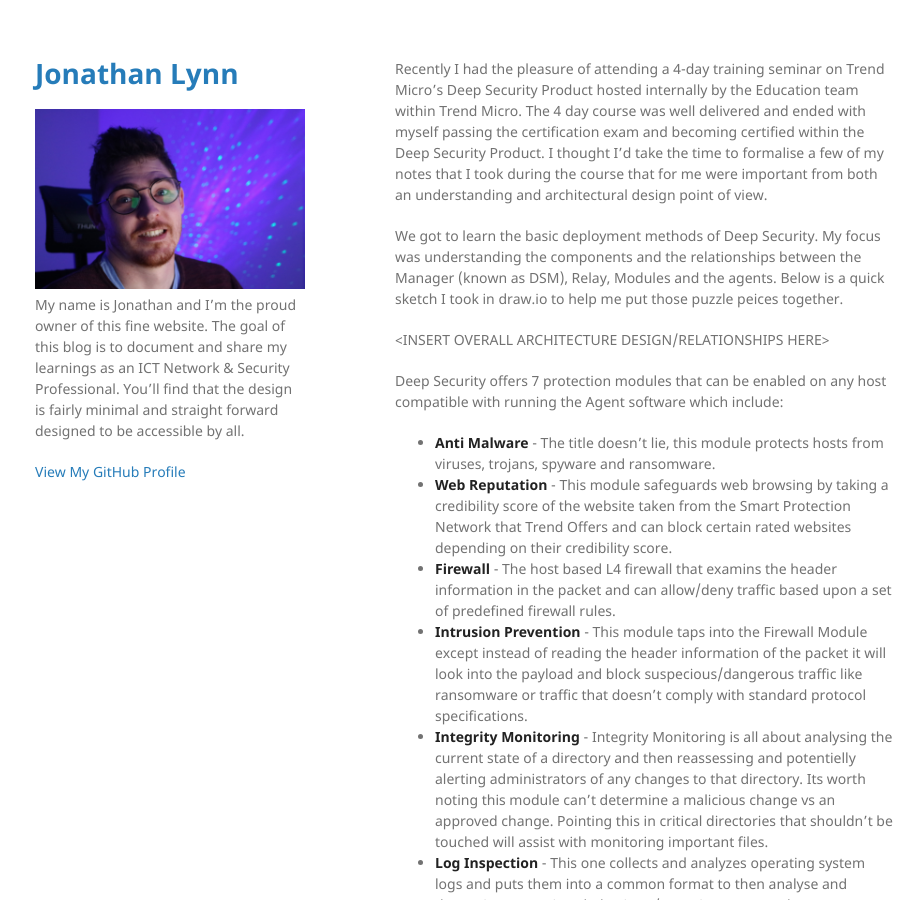
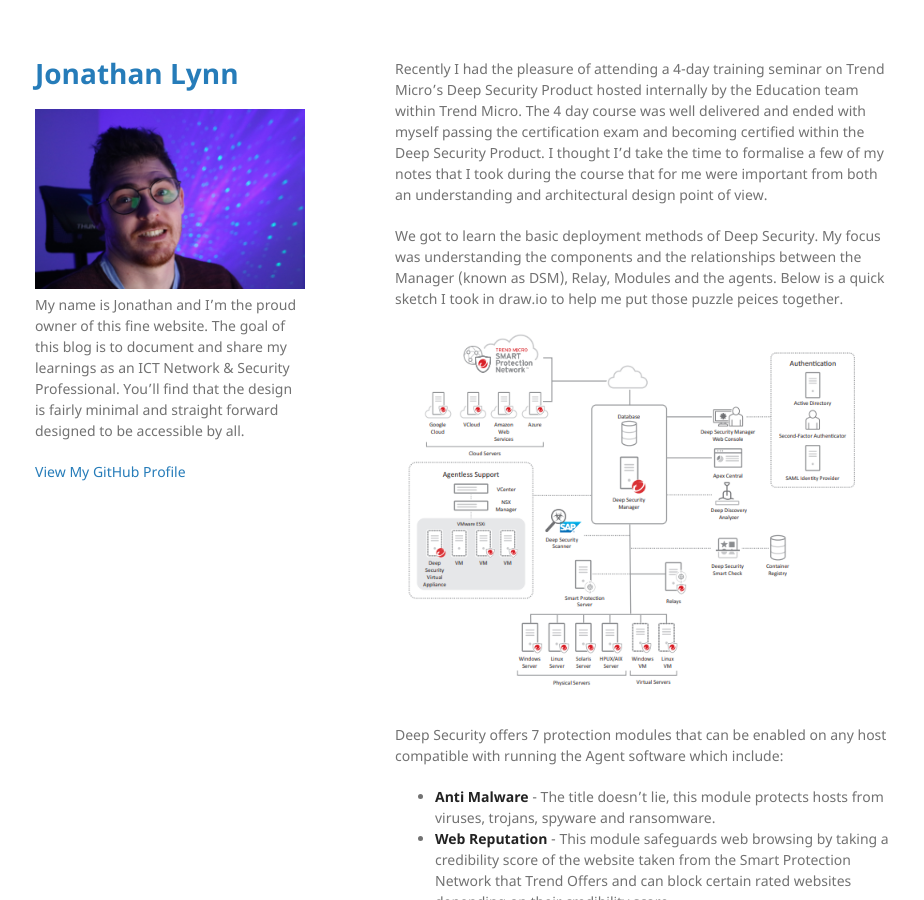
Before and after one commit to jonathanLynn/jonathanlynn.github.io, a Jekyll site: the page built from assets/blogposts/2021-AUG-TRENDMICRO-deepsecuritycertified.md, in a window 1280 px wide and 900 px high. Shown: the whole window, without its empty margins (175-1099 px from the left). Built offline with Jekyll 4.4.1, drawn with Linux system fonts in a browser that asks for light colours; our own code applies the rules of GitHub Pages for plain Markdown files.

Commit message:
Update 2021-AUG-TRENDMICRO-deepsecuritycertified.md

```diff
--- a/assets/blogposts/2021-AUG-TRENDMICRO-deepsecuritycertified.md
+++ b/assets/blogposts/2021-AUG-TRENDMICRO-deepsecuritycertified.md
@@ -5,7 +5,7 @@ time to formalise a few of my notes that I took during the course that for me we
 We got to learn the basic deployment methods of Deep Security. My focus was understanding the components and the relationships between the Manager (known as DSM), Relay, Modules
 and the agents. Below is a quick sketch I took in draw.io to help me put those puzzle peices together.
 
- <INSERT OVERALL ARCHITECTURE DESIGN/RELATIONSHIPS HERE>
+![dsdesign](/assets/img/deepsecurityarchitecture.png)
 
  Deep Security offers 7 protection modules that can be enabled on any host compatible with running the Agent software which include:
   * **Anti Malware** - The title doesn't lie, this module protects hosts from viruses, trojans, spyware and ransomware.
```
